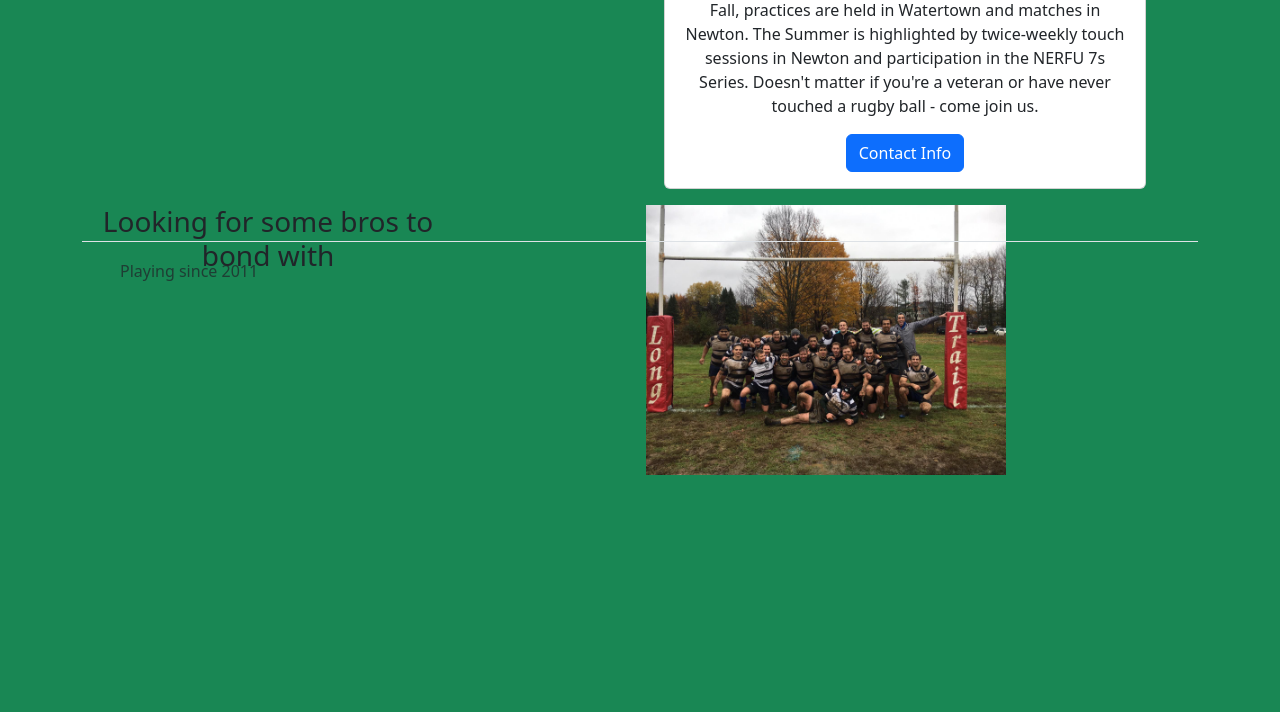
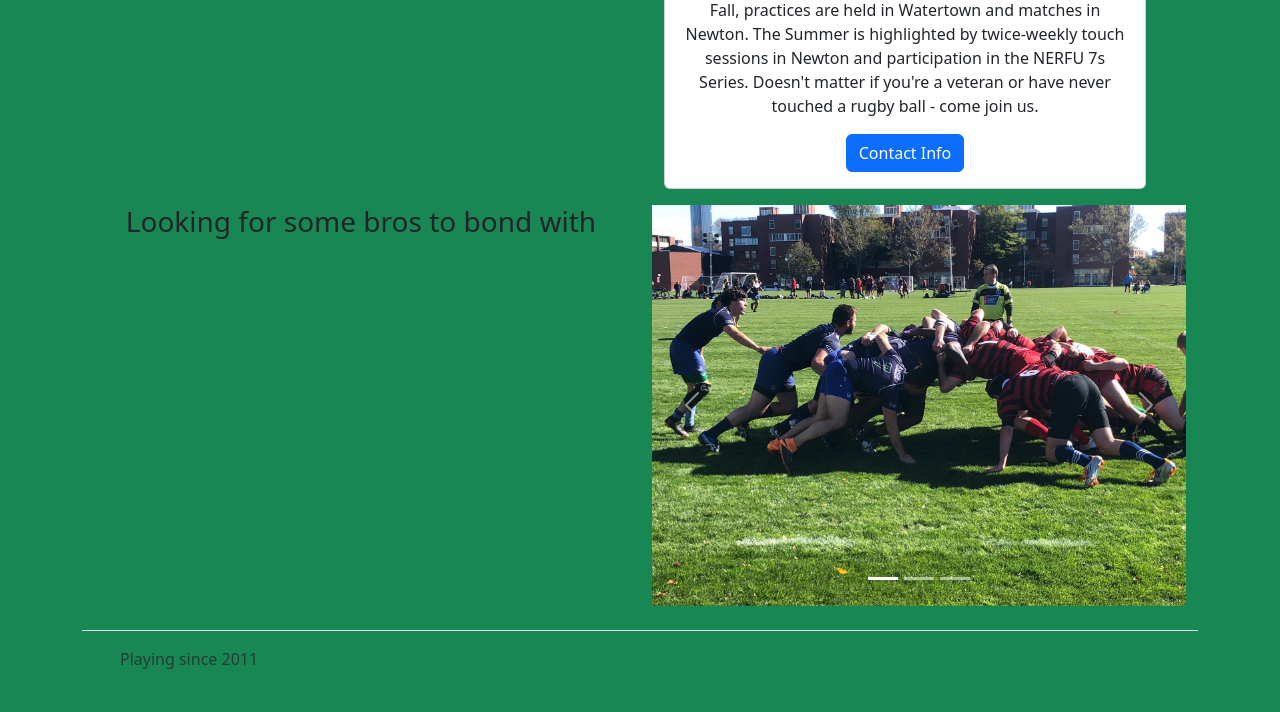
Before and after one commit to sotne/final_project-Flask, a Flask app: page / in a window 1280 px wide. Shown: the part 476-1188 px from the top of the page. Before the commit the page ends 951 px from the top, so only its background shows below. Run offline with Flask 3, Linux system fonts and the light colour scheme.

Commit message:
just in case

```diff
--- a/app/forms.py
+++ b/app/forms.py
@@ -10,6 +10,7 @@ class SignUpForm(FlaskForm):
     confirm_pass=PasswordField('Confirm Password', validators=[InputRequired(), EqualTo('password')])
     submit=SubmitField()
 
+
 class LoginForm(FlaskForm):
     email=EmailField('Email', validators=[InputRequired()])
     password=PasswordField('Password', validators=[InputRequired()])
--- a/app/models.py
+++ b/app/models.py
@@ -3,7 +3,7 @@ from flask_login import UserMixin
 from app import db
 
 
-class User(db.model, UserMixin):
+class User(db.Model, UserMixin):
     id = db.Column(db.Integer, primary_key=True)
     email = db.Column(db.String(50), nullable=False, unique=True)
     username = db.Column(db.String(50), nullable=False, unique=True)
--- a/app/templates/Footer.html
+++ b/app/templates/Footer.html
@@ -1,4 +1,4 @@
-<div class="container fixed-bottom">
+<div class="container position-static bottom-50 end 50">
     <footer class="d-flex flex-wrap justify-content-between align-items-center py-3 my-4 border-top">
       <div class="col-md-4 d-flex align-items-center">
         <a href="/" class="mb-3 me-2 mb-md-0 text-muted text-decoration-none lh-1">
--- a/app/templates/contactus.html
+++ b/app/templates/contactus.html
@@ -6,6 +6,6 @@
 {% block content %}
 
 <h1 class="text-center">Contact info</h1>
-
+<!-- rugby email= bostonmaccabirugby@gmail.com -->
 
 {% endblock %}
--- a/app/templates/index.html
+++ b/app/templates/index.html
@@ -46,18 +46,43 @@
                         With more than 40 active players and over 100 alumni, the Maccabis have built a strong tradition of winning on the pitch and a legacy of fun and service off of it. In addition to practices and games, the Maccabis make it our mission to give back to the community and have volunteered with organizations including Cradles To Crayons, the Boston Red Sox, Jewish Children and Family Services, Smart from the Start, and more.
                         In the Spring and Fall, practices are held in Watertown and matches in Newton. The Summer is highlighted by twice-weekly touch sessions in Newton and participation in the NERFU 7s Series.
                         Doesn't matter if you're a veteran or have never touched a rugby ball - come join us. </p>
-                      <a href="{{ url_for('contactus') }}" class="btn btn-primary">Contact Info</a>
+                      <a href="{{ url_for( 'contactus' ) }}" class="btn btn-primary">Contact Info</a>
                     </div>
                   </div>
             </div>
         </div>
     </div>
     <div class="row">
-        <div class="col-4">
+        <div class="col-6">
             <h3>Looking for some bros to bond with </h3>
         </div>
-        <div class="col-8">
-            <img src="{{ url_for('static', filename='images/pic7.jpg')}}" class="w-50"alt="">
+        <div class="col-6">
+            <div id="carouselExampleIndicators" class="carousel slide">
+                <div class="carousel-indicators">
+                  <button type="button" data-bs-target="#carouselExampleIndicators" data-bs-slide-to="0" class="active" aria-current="true" aria-label="Slide 1"></button>
+                  <button type="button" data-bs-target="#carouselExampleIndicators" data-bs-slide-to="1" aria-label="Slide 2"></button>
+                  <button type="button" data-bs-target="#carouselExampleIndicators" data-bs-slide-to="2" aria-label="Slide 3"></button>
+                </div>
+                <div class="carousel-inner">
+                  <div class="carousel-item active">
+                    <img src="{{ url_for('static', filename='images/pic3.jpg')}}" class="d-block w-100" alt="...">
+                  </div>
+                  <div class="carousel-item">
+                    <img src="{{ url_for('static', filename='images/pic4.jpg')}}" class="d-block w-100" alt="...">
+                  </div>
+                  <div class="carousel-item">
+                    <img src="{{ url_for('static', filename='images/pic7.jpg')}}" class="d-block w-100" alt="...">
+                  </div>
+                </div>
+                <button class="carousel-control-prev" type="button" data-bs-target="#carouselExampleIndicators" data-bs-slide="prev">
+                  <span class="carousel-control-prev-icon" aria-hidden="true"></span>
+                  <span class="visually-hidden">Previous</span>
+                </button>
+                <button class="carousel-control-next" type="button" data-bs-target="#carouselExampleIndicators" data-bs-slide="next">
+                  <span class="carousel-control-next-icon" aria-hidden="true"></span>
+                  <span class="visually-hidden">Next</span>
+                </button>
+              </div>
         </div>
 
     </div>
--- a/app/templates/signup.html
+++ b/app/templates/signup.html
@@ -5,7 +5,7 @@
 
 {% block content %}
 
-<div class="container">
+<div class="container mt-5">
     <div class="row content justify-content-center d-flex">
         <div class="col-md-5 bg-body-tertiary">
             <div class="box shadow p-4">
```
Also changed, not shown: app/__init__.py (+6 -1 lines), migrations/versions/e478dc13d639_.py (added, +36 -0 lines), app/static/images/community1.jpg (added), app/static/images/community2.jpg (added), app/static/images/community3.jpg (added), app/static/images/community4.jpg (added), app/static/images/pic9.jpg (added).
